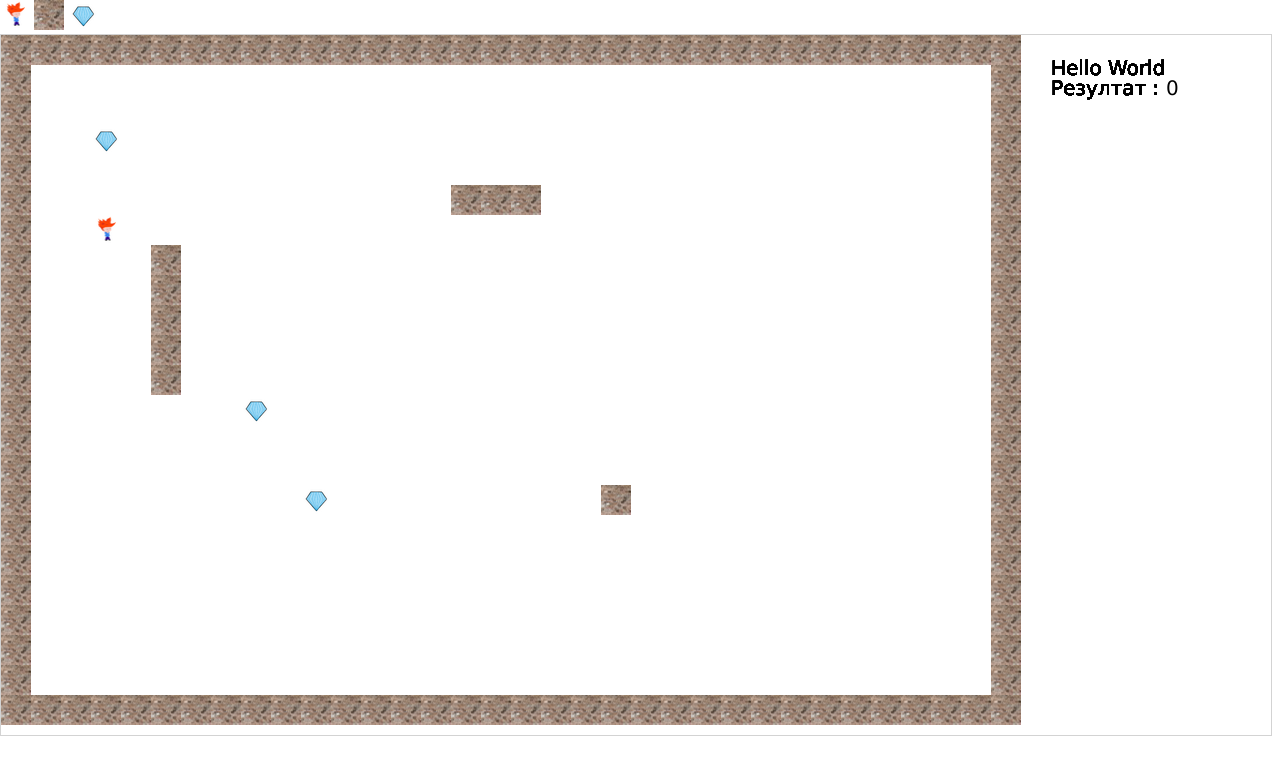
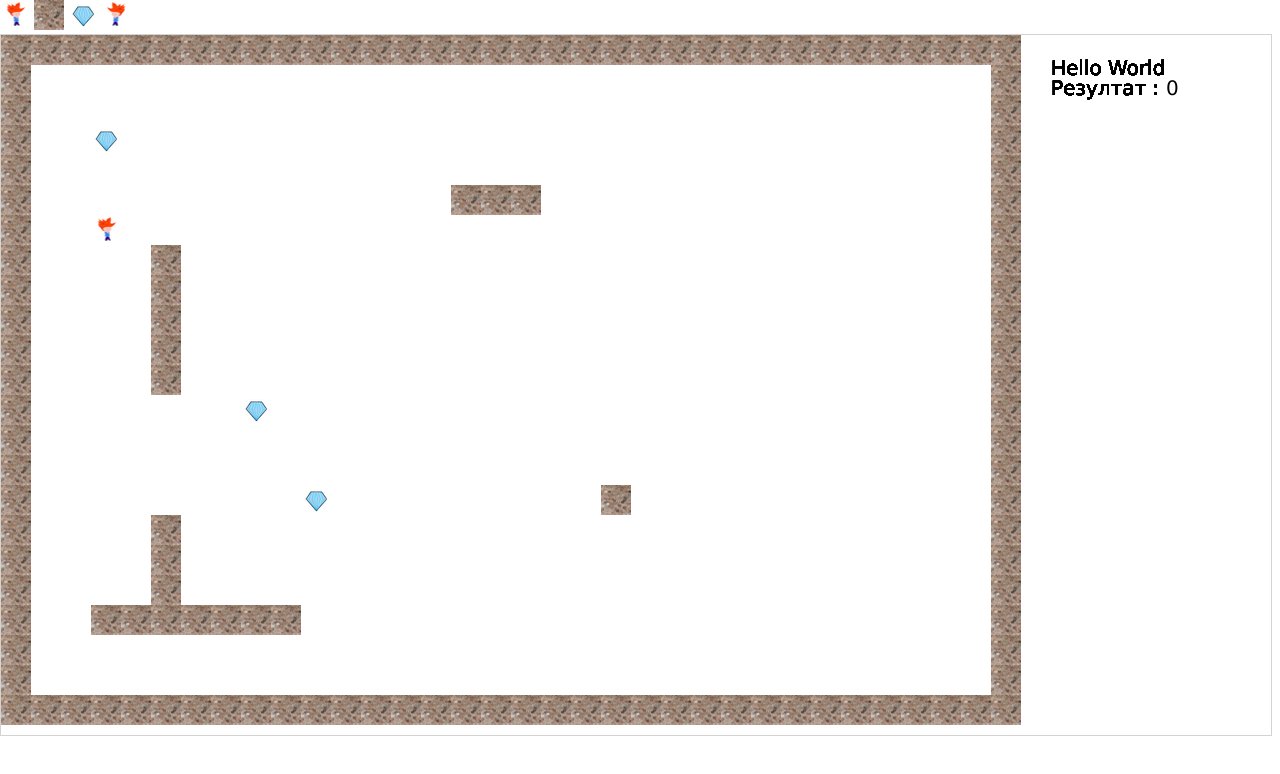
Before and after one commit to alexhr05/MyJavascript, a plain HTML site: page index.html in a window 1280 px wide. Drawn offline with Linux system fonts and the light colour scheme.

Commit message:
Pochistvane na failove

```diff
--- a/index.html
+++ b/index.html
@@ -1,4 +1,4 @@
-<!DOCTYPE html>
+ <!DOCTYPE html>
 <html>
 	<head>
 		<meta http-equiv="Content-Type" content="text/html; charset=utf-8" />
@@ -6,9 +6,10 @@
 	</head>
 	<body onload="init()">
 
-<img id="scream1" src="walking_30.png" width="30" height="30">
+<img id="scream1" src="walking_30_right.png" width="30" height="30">
 <img id="scream2" src="brick_01.jpg" width="30" height="30">
 <img id="scream3" src="Diamond_30.png" width="30" height="30">
+<img id="scream4" src="walking_30_left.png" width="30" height="30">
 <canvas id="canvas-id" width="1270" height="700" style="border:1px solid #d3d3d3;">1122</canvas>
 		<script>
 
@@ -16,10 +17,14 @@
 
 
 let ccc = document.getElementById("canvas-id");
+let running = 0;			// Дали тича в момента
+let running_step = 4;		// С колко да тича
+
 const ctx = ccc.getContext('2d');
-const img3 = document.getElementById("scream1");
-const img4 = document.getElementById("scream2");
-const img5 = document.getElementById("scream3");
+const img1 = document.getElementById("scream1");
+const img2 = document.getElementById("scream2");
+const img3 = document.getElementById("scream3");
+const img4 = document.getElementById("scream4");
 
 
 const moveX = 2;
@@ -37,10 +42,10 @@ const DefaultSize = 30;	// Колко е голямо стъпка/човече
 
 
 // Стена 1
-let StenaMax = 8;
-
-var stenaX = [" 5",  " 5",  " 5",  " 5",  " 5",  "15",  "16",  "17", "20" ];
-var stenaY = [" 7",  " 8",  " 9",  "10",  "11",  " 5",  " 5",  " 5", "15" ];
+let StenaMax = 0;
+//              0      1      2      3      4     5       6      7     8    9    10   11   12 	13	 14	  15   16   17  18
+var stenaX = [" 5",  " 5",  " 5",  " 5",  " 5",  "15",  "16",  "17", "20", "3", "4", "5", "6", "7", "8", "9", "5", "5", "5"];
+var stenaY = [" 7",  " 8",  " 9",  "10",  "11",  " 5",  " 5",  " 5", "15" ,"19","19","19","19","19","19","19","18","17","16"];
 
 // Кошници за събиране
 let Diamand_max = 2;
@@ -75,11 +80,14 @@ let udarena_nadolu = 0, udarena_nadiasno = 0, udarena = 0, udarena_naliavo= 0, u
 //	window.console.log("natisnat e buton");
 
 
-	document.addEventListener('keydown', logKey);
+	document.addEventListener('keydown', KeyPressed);
+	document.addEventListener('keyup', KeyUp);
 
 
 	i=i+1;
 
+	// Изтрива стария човечето
+	ctx.clearRect (myX, myY , DefaultSize , DefaultSize );
 
 	// Проверка за ударена кошница
 	for (k = 1; k <= Diamand_max; k++) {
@@ -122,7 +130,7 @@ let udarena_nadolu = 0, udarena_nadiasno = 0, udarena = 0, udarena_naliavo= 0, u
 	}
 
 	// Проверка дали е ударено всяко едно блокче от стена
-	for (k = 1; k <= StenaMax; k++) {
+	for (k = 0; k <= StenaMax; k++) {
 
 		ot_dolu   	= 0;
 		ot_gore   	= 0;
@@ -161,7 +169,7 @@ let udarena_nadolu = 0, udarena_nadiasno = 0, udarena = 0, udarena_naliavo= 0, u
 		if ( myY < 630 ) {		// Проверка дали е в екрана, дали не напуска екрана
 			if ( ot_dolu == 0) {
 				// Движение НАДОЛУ
-				myY=myY+MYmoveY;
+				myY=myY+MYmoveY+running;
 			} else {
 			}
 		}
@@ -170,7 +178,7 @@ let udarena_nadolu = 0, udarena_nadiasno = 0, udarena = 0, udarena_naliavo= 0, u
 		if ( myY > DefaultSize ) {
 			if ( ot_gore == 0) {
 				// Движение НАГОРЕ
-				myY=myY+MYmoveY;
+				myY=myY+MYmoveY-running;
 			} else {
 			}
 		}
@@ -179,7 +187,7 @@ let udarena_nadolu = 0, udarena_nadiasno = 0, udarena = 0, udarena_naliavo= 0, u
 		if ( myX < 960 ) {
 			if ( ot_diasno == 0) {
 				// Движение НАДЯСНО
-				myX=myX+MYmoveX;
+				myX=myX+MYmoveX+running;
 			} else {
 			}
 		}
@@ -188,13 +196,20 @@ let udarena_nadolu = 0, udarena_nadiasno = 0, udarena = 0, udarena_naliavo= 0, u
 		if ( myX > DefaultSize ) {
 			if ( ot_liavo == 0) {
 				// Движение НАЛЯВО
-				myX=myX+MYmoveX;
+				myX=myX+MYmoveX-running;
 			} else {
 			}
 		}
 	}
 
+	// Нашето човече
 
+	if ( MYmoveX >= 0 ) {
+		ctx.drawImage(img1, myX, myY, DefaultSize, DefaultSize);
+	}
+	if ( MYmoveX < 0 ) {
+		ctx.drawImage(img4, myX, myY, DefaultSize, DefaultSize);
+	}
 
 	// Изтрива стария резултат
 	ctx.clearRect ( TextX_1+115 , TextY_1 + TextY_redove*2-16 , 60 , 20 );
@@ -206,20 +221,27 @@ let udarena_nadolu = 0, udarena_nadiasno = 0, udarena = 0, udarena_naliavo= 0, u
 	// Печата новия:
 	ctx.fillText(CollectDiamonds, 	TextX_1+115, TextY_1 + TextY_redove*2);
 
-	// Нашето човече
-	ctx.drawImage(img3, myX, myY, DefaultSize, DefaultSize);
-
-
-
-
-
-
 }
 
-function logKey(e) {
+function KeyUp(e) {
 //	window.console.log("natisnat e buton 8888");
 	window.console.log(e.code);
 
+
+	if (e.code == "KeyR") {		// Running
+		console.log("Otpusnat klavish R")
+		running = 0;
+	}
+}
+
+function KeyPressed(e) {
+//	window.console.log("natisnat e buton 8888");
+	window.console.log(e.code);
+
+	if (e.code == "KeyR") {		// Running
+		console.log("Natisnat klavish R")
+		running = running_step;
+	}
 
 
 
@@ -254,6 +276,8 @@ function logKey(e) {
 		MYmoveY=stopY
 	}
 
+	window.console.log("running");
+	window.console.log(running);
 
 
 }
@@ -261,26 +285,43 @@ function logKey(e) {
 function init() {
 	let k;
 
-	// Рисува стени
+	// Рисува стени по хоризонтала горе и долу
 	for (k = 0; k < 34; k++) {
-		ctx.drawImage(img4, DefaultSize*k,   0, DefaultSize, DefaultSize);
-		ctx.drawImage(img4, DefaultSize*k, 660, DefaultSize, DefaultSize);
+		//Горна стена
+		ctx.drawImage(img2, DefaultSize*k,   0, DefaultSize, DefaultSize);
+		//Долна стена
+		ctx.drawImage(img2, DefaultSize*k, 660, DefaultSize, DefaultSize);
 	}
 
 	for (k = 0; k < 23; k++) {
-		ctx.drawImage(img4,   0, DefaultSize*k, DefaultSize, DefaultSize);
-		ctx.drawImage(img4, 990, DefaultSize*k, DefaultSize, DefaultSize);
+		//Лява стена
+		ctx.drawImage(img2,   0, DefaultSize*k, DefaultSize, DefaultSize);
+		//Дясна стена
+		ctx.drawImage(img2, 990, DefaultSize*k, DefaultSize, DefaultSize);
 	}
 
 	// Рисува прегради, стена 1, хоризонтална
-	for (k = 0; k <= StenaMax; k++) {
-		ctx.drawImage(img4, stenaX[k]*DefaultSize, stenaY[k]*DefaultSize, DefaultSize, DefaultSize);
+//	for (k = 0; k <= StenaMax; k++) {
+	k=0;
+	while(stenaX[k]>=1 && stenaX[k]<=100 && stenaY[k]>=1 && stenaY[k]<=100){
+//	while(k<15){
+		window.console.log(k);
+		window.console.log(stenaX[k]);
+
+		ctx.drawImage(img2, stenaX[k]*DefaultSize, stenaY[k]*DefaultSize, DefaultSize, DefaultSize);
+
+		k++;
 	}
+	StenaMax = k-1;
+		window.console.log("StenaMax=");
+		window.console.log(StenaMax);
 
 	for (k = 0; k <= Diamand_max; k++) {
-		ctx.drawImage(img5, DiamandX[k]*DefaultSize, DiamandY[k]*DefaultSize, DefaultSize, DefaultSize);
+		ctx.drawImage(img3, DiamandX[k]*DefaultSize, DiamandY[k]*DefaultSize, DefaultSize, DefaultSize);
 	}
-
+//	for (k = 2; k < 34; k++) {
+//		ctx.drawImage(img2, k*DefaultSize, 20*DefaultSize, DefaultSize, DefaultSize);
+//	}
 
 
 
@@ -307,8 +348,6 @@ function a () {
 alert ("DA");
 }
 
-
-
 		</script>
 
 
```
Also changed, not shown: Diamond.png (deleted), Game Character 1-1.png (deleted), Game Character 1.png (deleted), brick_01_resize.jpg (deleted), 1 other file.
